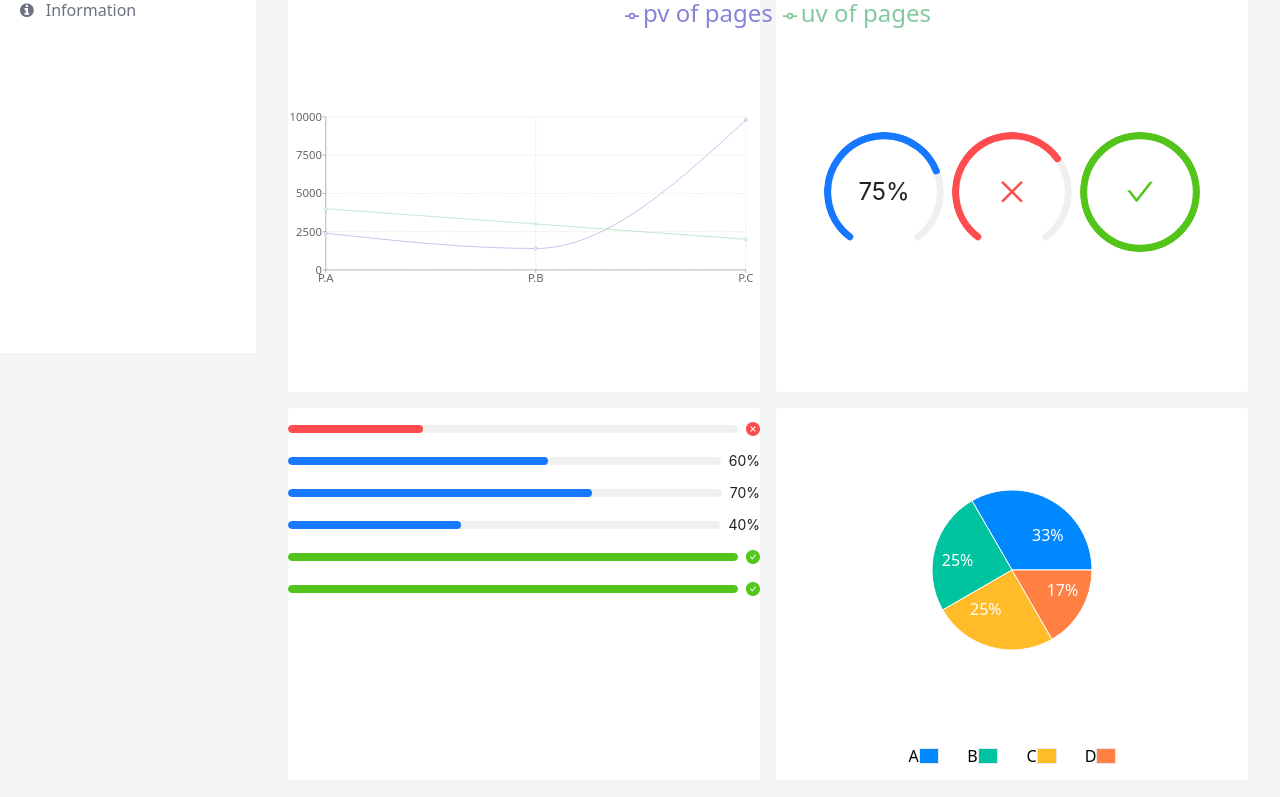
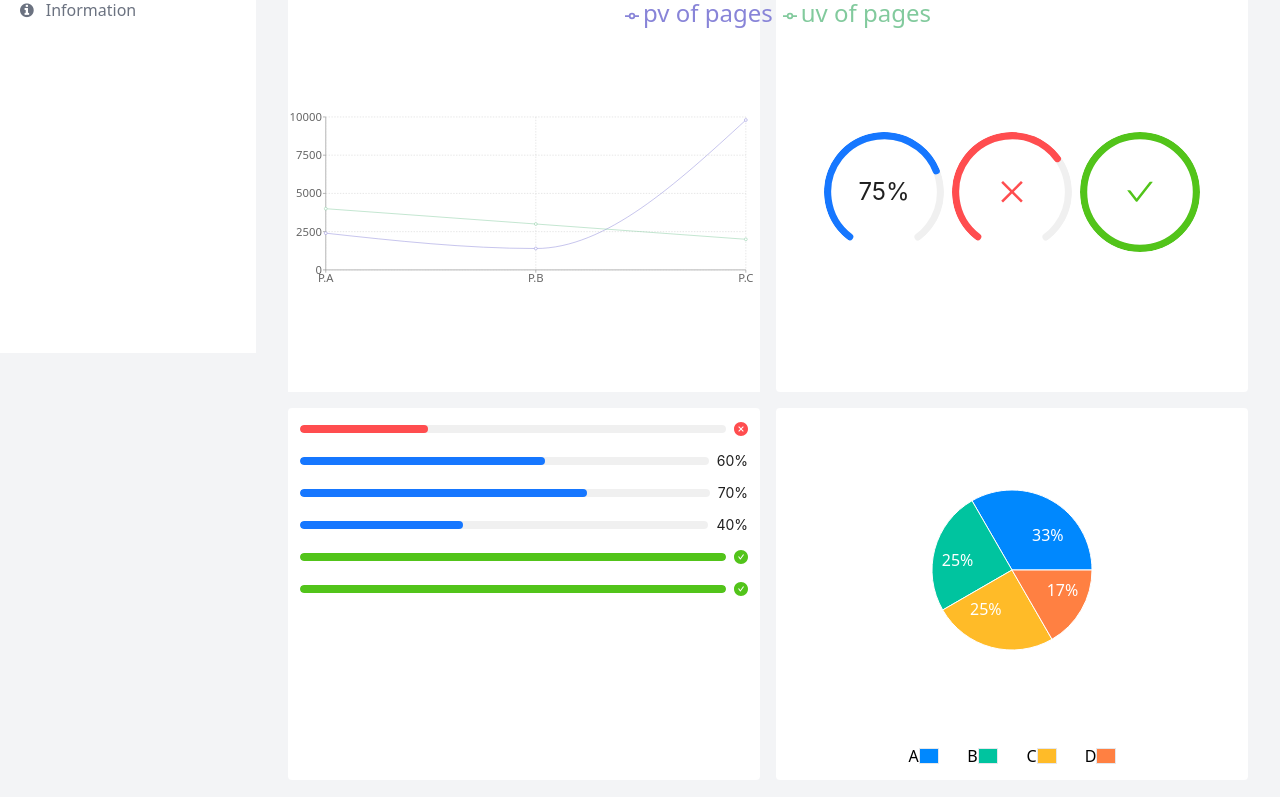
Before and after one commit to yadamoon/Admin-Panel, a React (Vite) app in the folder Dashboard/: page / in a window 1280 px wide. Shown: the part 447-1244 px from the top of the page. Built offline with nearby package versions, Linux system fonts and the light colour scheme.

Commit message:
updated mx

```diff
--- a/Dashboard/src/components/pages/DashboardApp.jsx
+++ b/Dashboard/src/components/pages/DashboardApp.jsx
@@ -176,7 +176,7 @@ export const SpaceWrap = () => {
 
 export const ProgressBarApp = () => {
   return (
-    <div className="">
+    <div className="mx-3">
       <div className="">
         <Progress
           percent={30}
```
